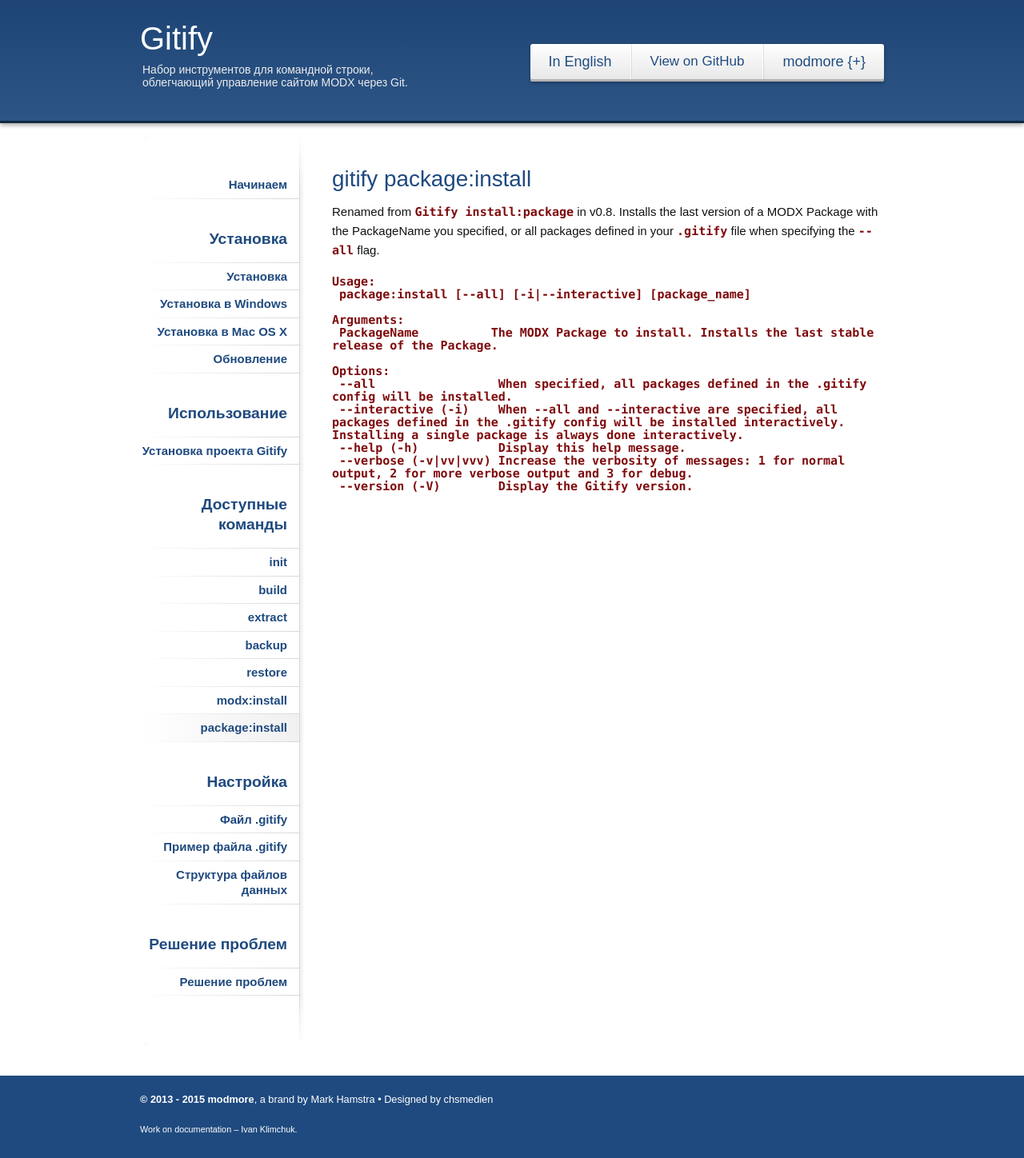
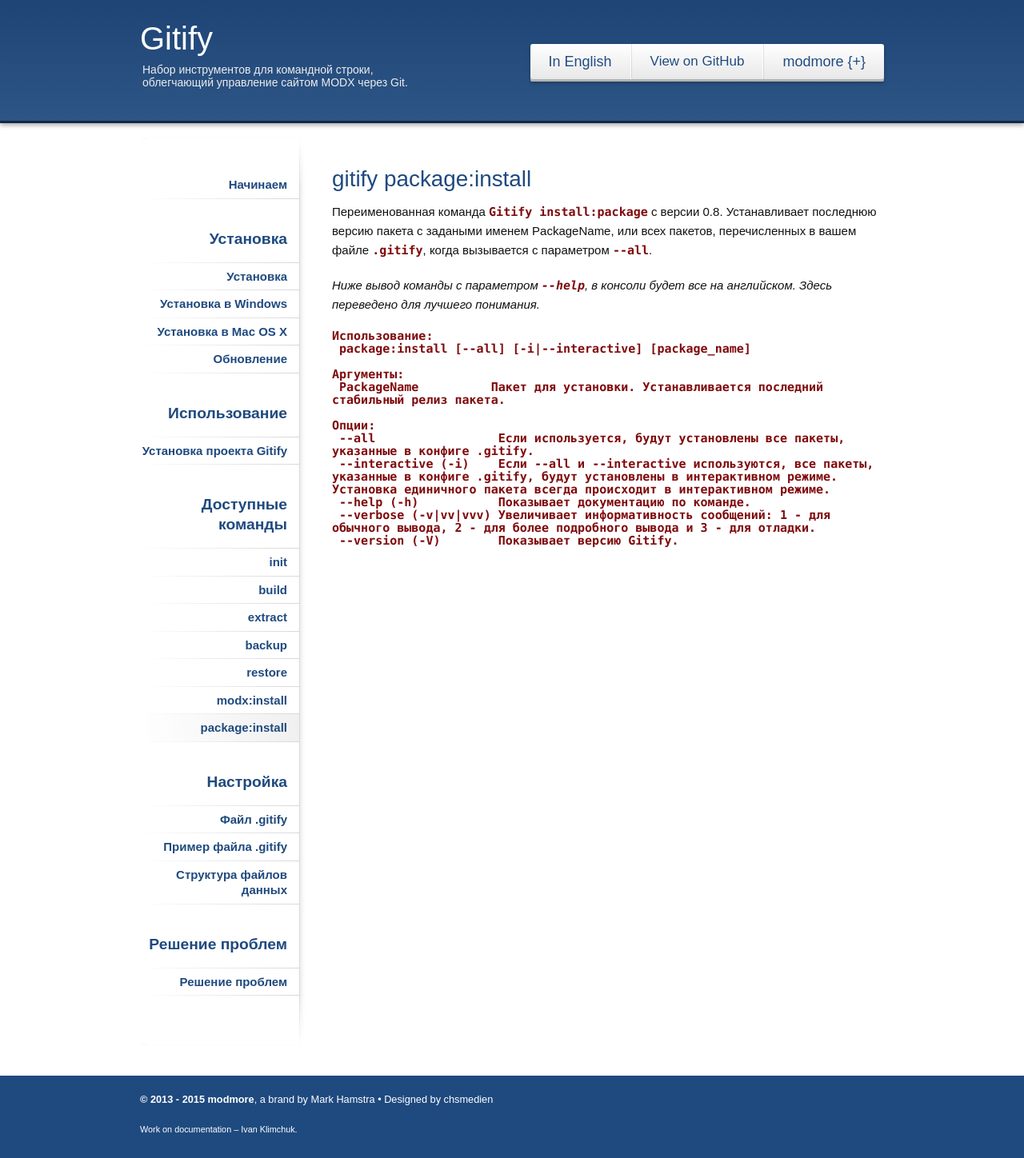
Before and after one commit to modmore/Gitify, a Jekyll site: the page built from _posts/ru/2015-07-09-packageinstall.md, in a window 1280 px wide. Shown: the whole page at 80% size. Built offline with Jekyll 4.4.1, drawn with Linux system fonts in a browser that asks for light colours; Markdown is read by kramdown in place of the engine named in the settings.

Commit message:
Package install command

`````diff
--- a/_posts/ru/2015-07-09-packageinstall.md
+++ b/_posts/ru/2015-07-09-packageinstall.md
@@ -8,20 +8,21 @@ order: 6
 
 # gitify package:install
 
-Renamed from `Gitify install:package` in v0.8. Installs the last version of a MODX Package with the PackageName you specified, or all packages defined in your `.gitify` file when specifying the `--all` flag.
+Переименованная команда `Gitify install:package` с версии 0.8. Устанавливает последнюю версию пакета с задаными именем PackageName, или всех пакетов, перечисленных в вашем файле `.gitify`, когда вызывается с параметром `--all`.
 
-````
-Usage:
+_Ниже вывод команды с параметром `--help`, в консоли будет все на английском. Здесь переведено для лучшего понимания._
+
+```bash
+Использование:
  package:install [--all] [-i|--interactive] [package_name]
 
-Arguments:
- PackageName          The MODX Package to install. Installs the last stable release of the Package.
+Аргументы:
+ PackageName          Пакет для установки. Устанавливается последний стабильный релиз пакета.
 
-Options:
- --all                 When specified, all packages defined in the .gitify config will be installed.
- --interactive (-i)    When --all and --interactive are specified, all packages defined in the .gitify config will be installed interactively. Installing a single package is always done interactively.
- --help (-h)           Display this help message.
- --verbose (-v|vv|vvv) Increase the verbosity of messages: 1 for normal output, 2 for more verbose output and 3 for debug.
- --version (-V)        Display the Gitify version.
-
-````
+Опции:
+ --all                 Если используется, будут установлены все пакеты, указанные в конфиге .gitify.
+ --interactive (-i)    Если --all и --interactive используются, все пакеты, указанные в конфиге .gitify, будут установлены в интерактивном режиме. Установка единичного пакета всегда происходит в интерактивном режиме.
+ --help (-h)           Показывает документацию по команде.
+ --verbose (-v|vv|vvv) Увеличивает информативность сообщений: 1 - для обычного вывода, 2 - для более подробного вывода и 3 - для отладки.
+ --version (-V)        Показывает версию Gitify.
+```
`````
